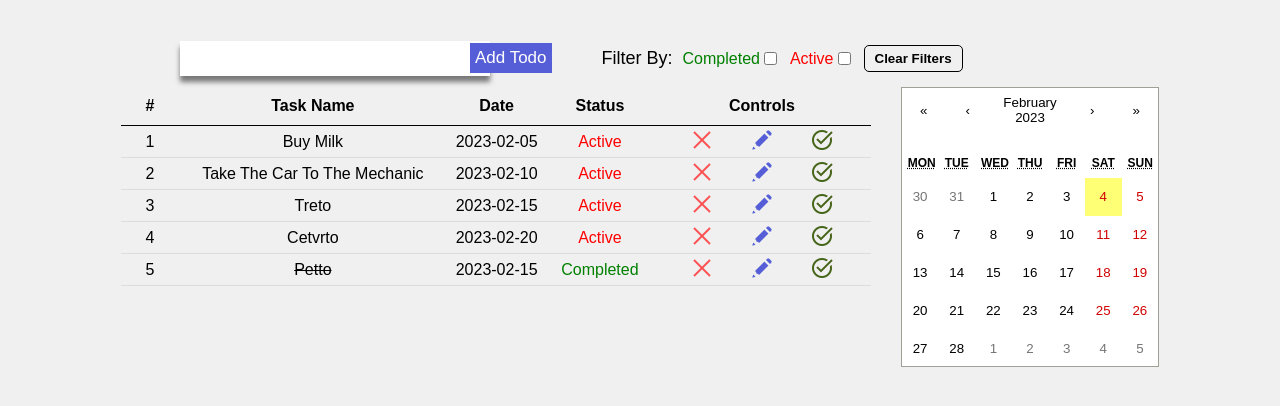
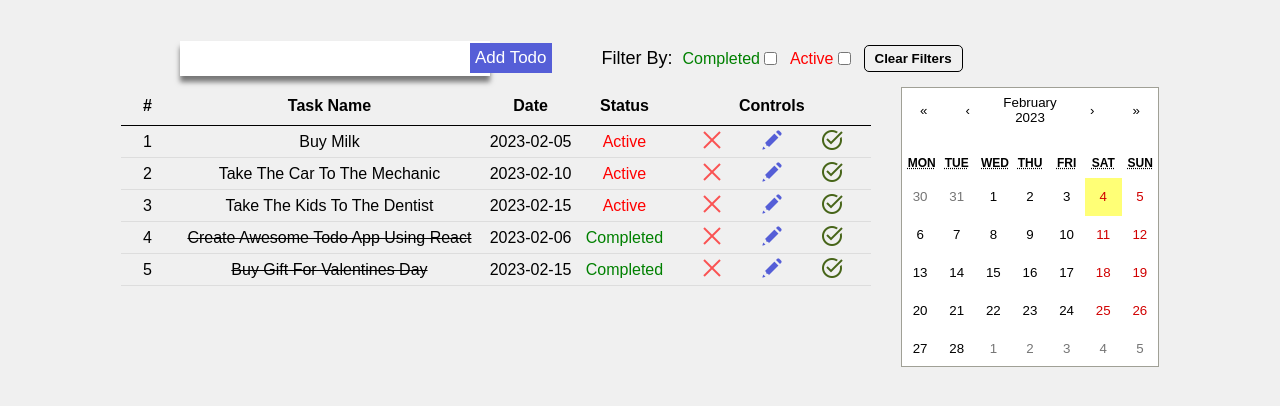
Before and after one commit to kristijan2004/ASPEKT-todo, a React (Create React App) app: page / in a window 1280 px wide. Shown: the top 406 px of the page. Built offline with nearby package versions, Linux system fonts and the light colour scheme.

Commit message:
changed the values of the testing todos

```diff
--- a/src/components/Context.js
+++ b/src/components/Context.js
@@ -18,19 +18,19 @@ export const Provider = (props) => {
       id: 1
     },
     {
-      name: 'treto',
+      name: 'Take the kids to the dentist',
       status: 'active',
       date: '2023-02-15',
       id: 2
     },
     {
-      name: 'cetvrto',
-      status: 'active',
-      date: '2023-02-20',
+      name: 'Create awesome todo app using React',
+      status: 'completed',
+      date: '2023-02-06',
       id: 3
     },
     {
-      name: 'petto',
+      name: 'Buy gift for Valentines day',
       status: 'completed',
       date: '2023-02-15',
       id: 4
```
Also changed, not shown: 1 other file (tests, documents, lock files or other folders).
